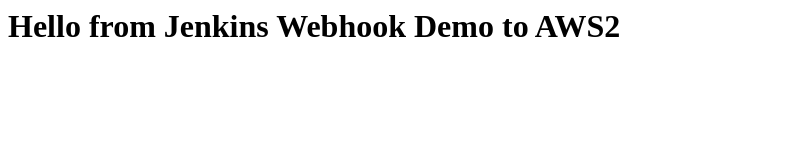
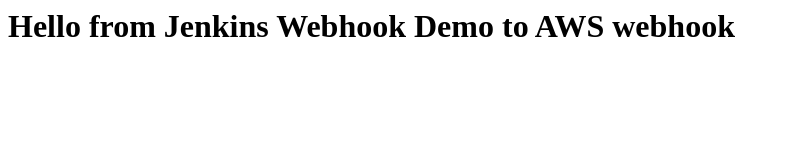
Before and after one commit to saurabh-shelke24/webhook-jenkins-demo, a plain HTML site: page index.html in a window 1280 px wide. Shown: the whole page, without its empty margins (0-790 px from the left). Drawn offline with Linux system fonts and the light colour scheme.

Commit message:
updated to webhook

```diff
--- a/index.html
+++ b/index.html
@@ -1,7 +1,7 @@
 <html>
 <body>
 
-<h1>Hello from Jenkins Webhook Demo to AWS2 </h1>
+<h1>Hello from Jenkins Webhook Demo to AWS webhook </h1>
 
 </body>
 </html>
```
